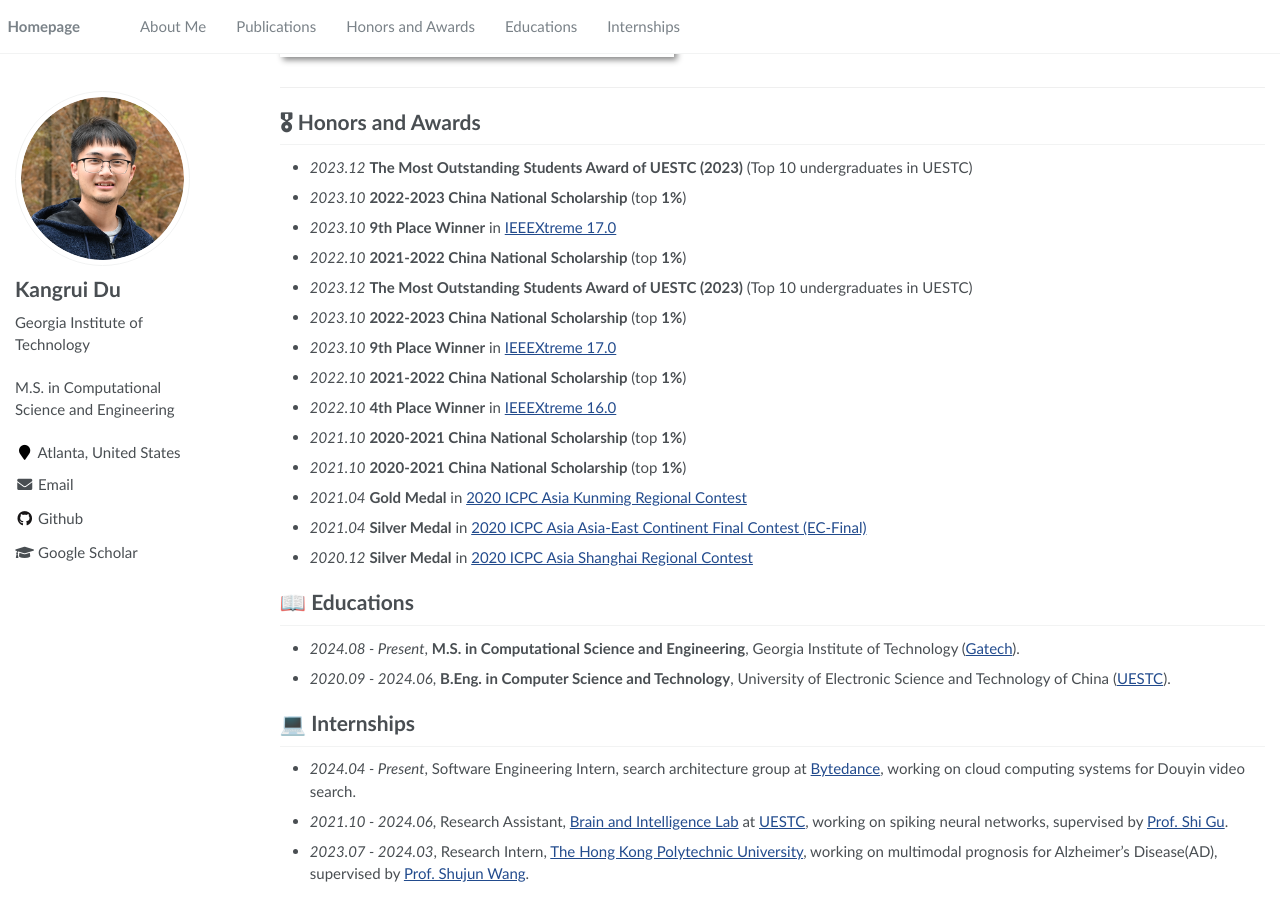
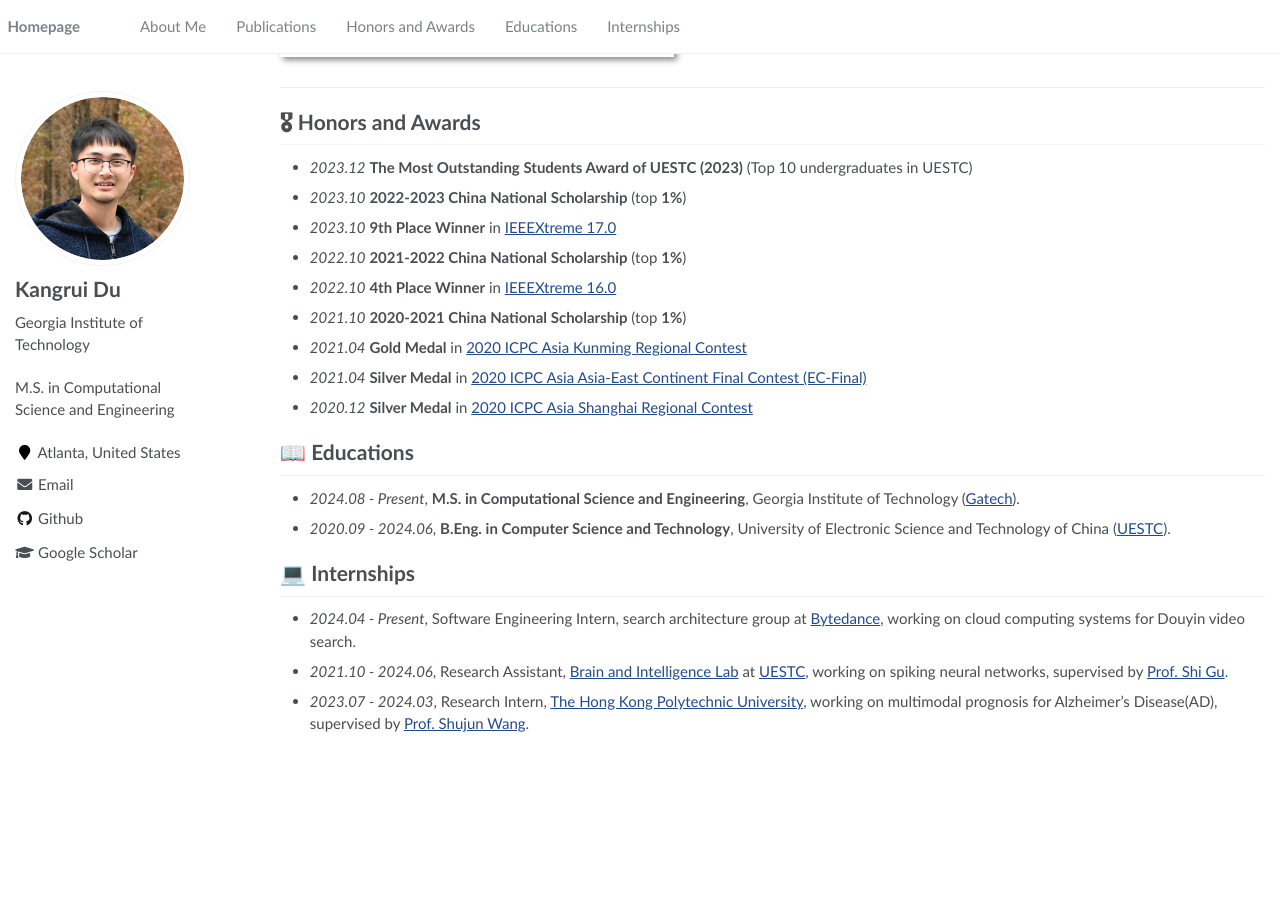
Before and after one commit to Rockdu/Rockdu.github.io, a Jekyll site: the page built from _pages/about.md, in a window 1280 px wide and 900 px high, scrolled down 1155 px. Built offline with Jekyll 4.4.1, drawn with Linux system fonts in a browser that asks for light colours; after the commit the page ends 1905 px from its top, so only the background shows below that.

Commit message:
update honors

```diff
--- a/_pages/about.md
+++ b/_pages/about.md
@@ -67,12 +67,7 @@ Guangqian Yang, **Kangrui Du**, Zhihan Yang, Ye Du, Yongping Zheng, Shujun Wang
 - *2023.10* **2022-2023 China National Scholarship** (top **1%**)
 - *2023.10* **9th Place Winner** in [IEEEXtreme 17.0](https://ieeextreme.org/ieeextreme-17-0-ranking/)
 - *2022.10* **2021-2022 China National Scholarship** (top **1%**)
-- *2023.12* **The Most Outstanding Students Award of UESTC (2023)** (Top 10 undergraduates in UESTC)
-- *2023.10* **2022-2023 China National Scholarship** (top **1%**)
-- *2023.10* **9th Place Winner** in [IEEEXtreme 17.0](https://ieeextreme.org/ieeextreme-17-0-ranking/)
-- *2022.10* **2021-2022 China National Scholarship** (top **1%**)
 - *2022.10* **4th Place Winner** in [IEEEXtreme 16.0](https://ieeextreme.org/ieeextreme-16-0-ranking/)
-- *2021.10* **2020-2021 China National Scholarship** (top **1%**)
 - *2021.10* **2020-2021 China National Scholarship** (top **1%**)
 - *2021.04* **Gold Medal** in [2020 ICPC Asia Kunming Regional Contest](https://icpc.global/)
 - *2021.04* **Silver Medal** in [2020 ICPC Asia Asia-East Continent Final Contest (EC-Final)](https://icpc.global/)
```
